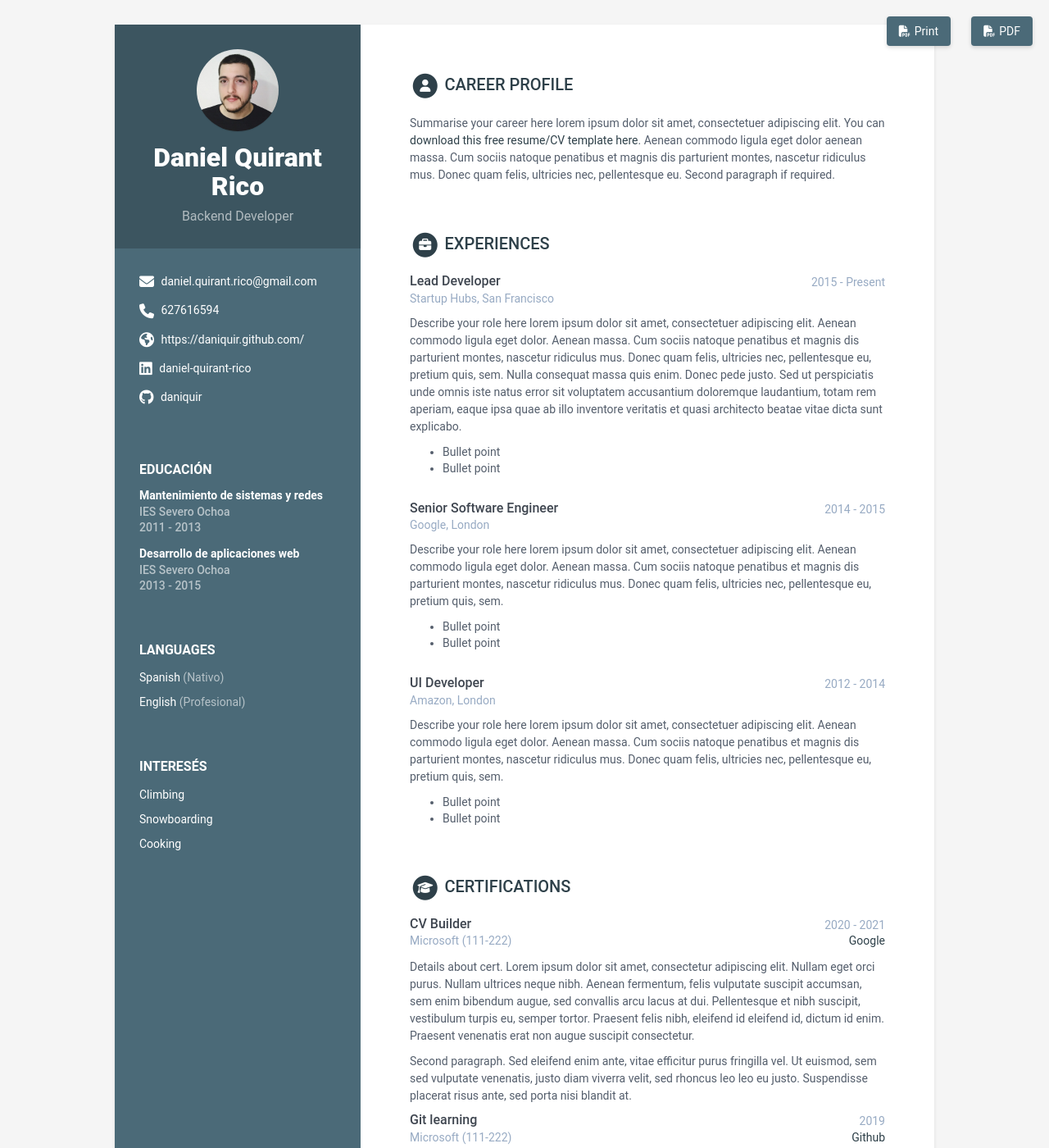
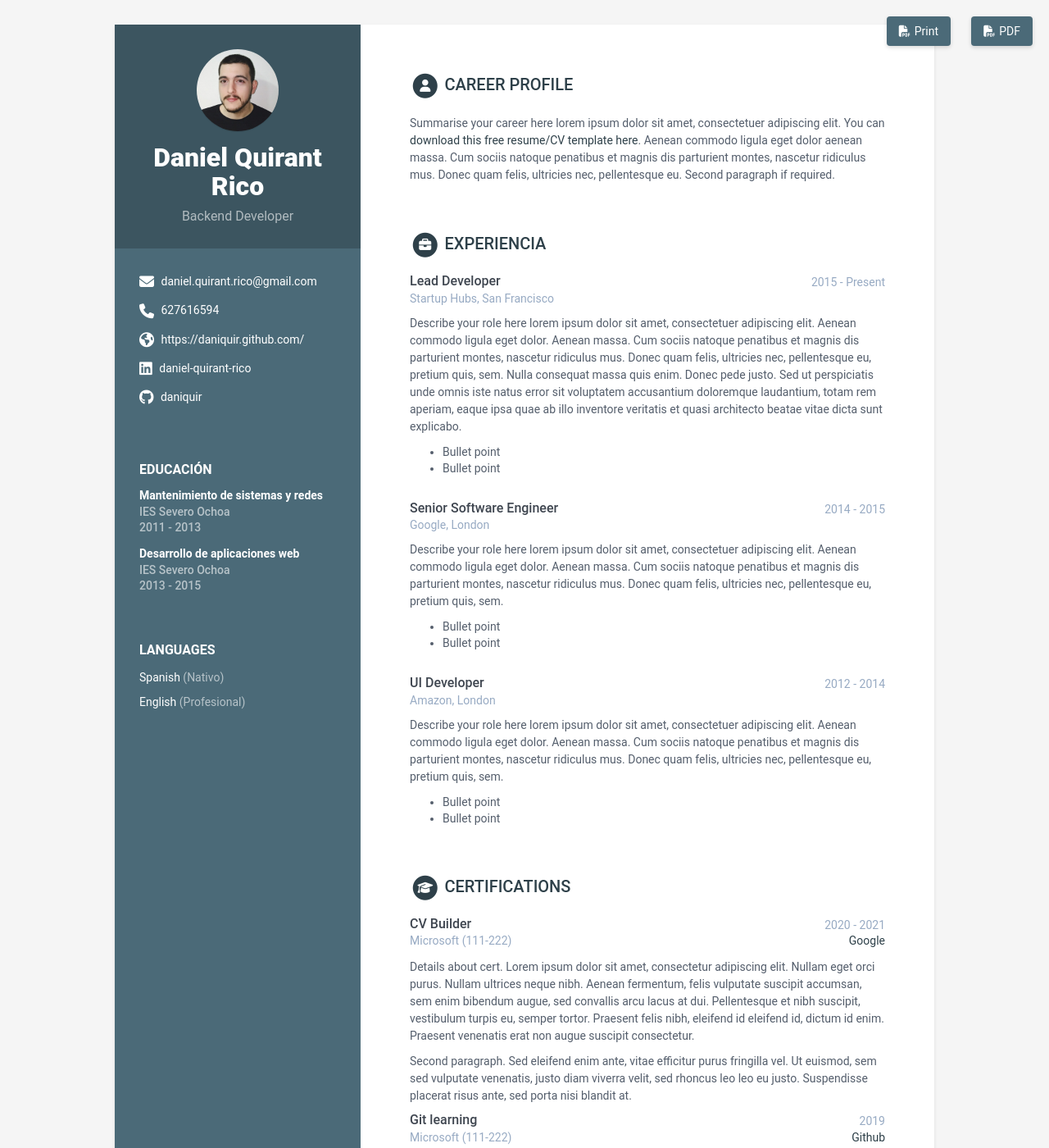
Before and after one commit to daniquir/daniquir, a Jekyll site: the page built from index.html, in a window 1280 px wide and 1400 px high. Shown: the whole window at 82% size. Built offline with Jekyll 4.4.1, drawn with Linux system fonts in a browser that asks for light colours.

Commit message:
Remove interests and update experiences title
Removed interests section and updated title from 'Experiences' to 'Experiencia'.

```diff
--- a/_data/data.yml
+++ b/_data/data.yml
@@ -43,18 +43,6 @@ sidebar:
     - idiom: English
       level: Profesional
 
-  interests:
-    title: Interesés
-    info:
-    - item: Climbing
-      link:
-
-    - item: Snowboarding
-      link:
-
-    - item: Cooking
-      link:
-
 career-profile:
   title: Career Profile
   summary: |
@@ -91,7 +79,7 @@ education:
         - Bullet point
 
 experiences:
-  title: Experiences
+  title: Experiencia
   info:
   - role: Lead Developer
     time: 2015 - Present
```
